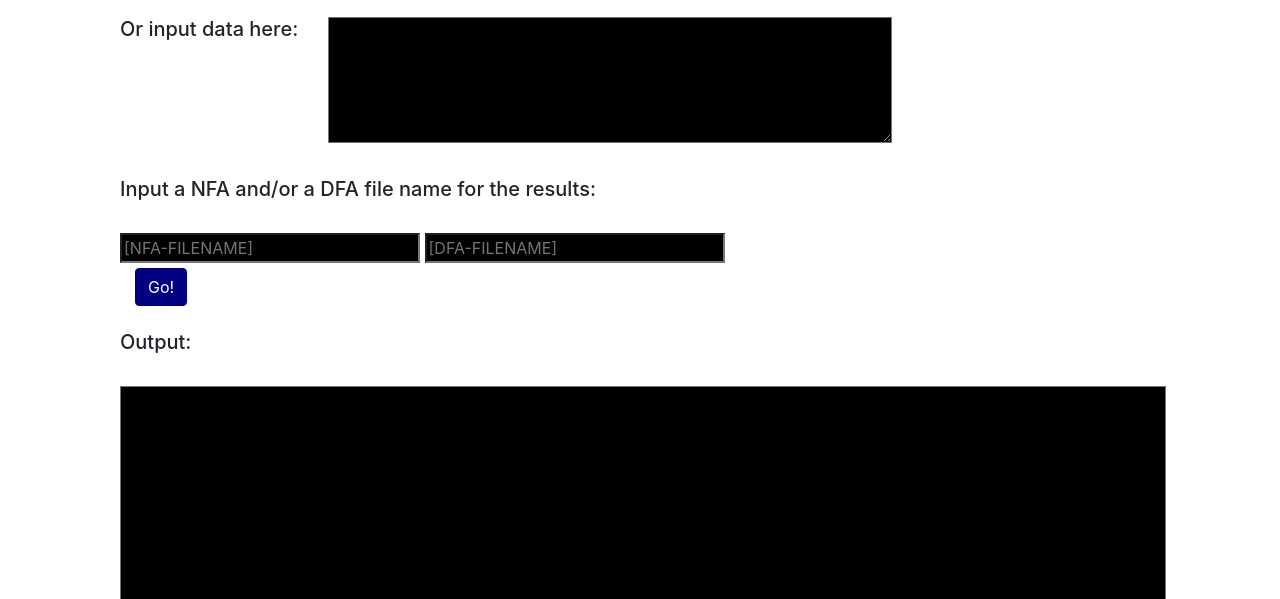
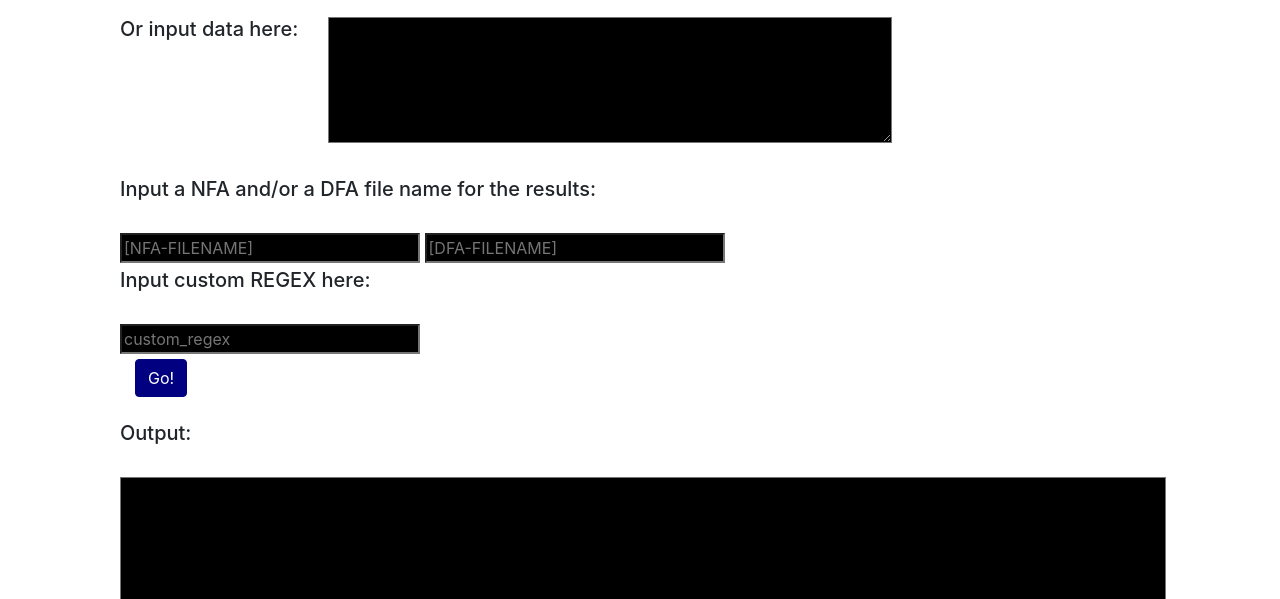
Before and after one commit to liamhealy/CMPT440LHealy, a plain HTML site: page index.html in a window 1280 px wide. Shown: the part 201-800 px from the top of the page. Drawn offline with Linux system fonts and the light colour scheme.

Commit message:
Update index.html
-Added one more index.html component to hold the custom regex that the user will input.

```diff
--- a/index.html
+++ b/index.html
@@ -31,6 +31,11 @@
         <br>
         <input type="text" id="nfaFile" style="color:white; background-color: black; width: 300px;" placeholder="[NFA-FILENAME]">
         <input type="text" id="dfaFile" style="color:white; background-color: black; width: 300px;" placeholder="[DFA-FILENAME]">
+        <br>
+        <h5 style="padding-top: 5px;">Input custom REGEX here:</h5>
+        <br>
+        <input type="text" id="regex" style="color:white; background-color: black; width: 300px;" placeholder="custom_regex">
+        <br>
         <div class="container" style="padding-top: 5px; display: flex;">
             <button class="btn btn-primary" id="callBtn" onclick="analyzeCall()" style="background-color: navy; border-color: navy;">Go!</button>
         </div>
```
